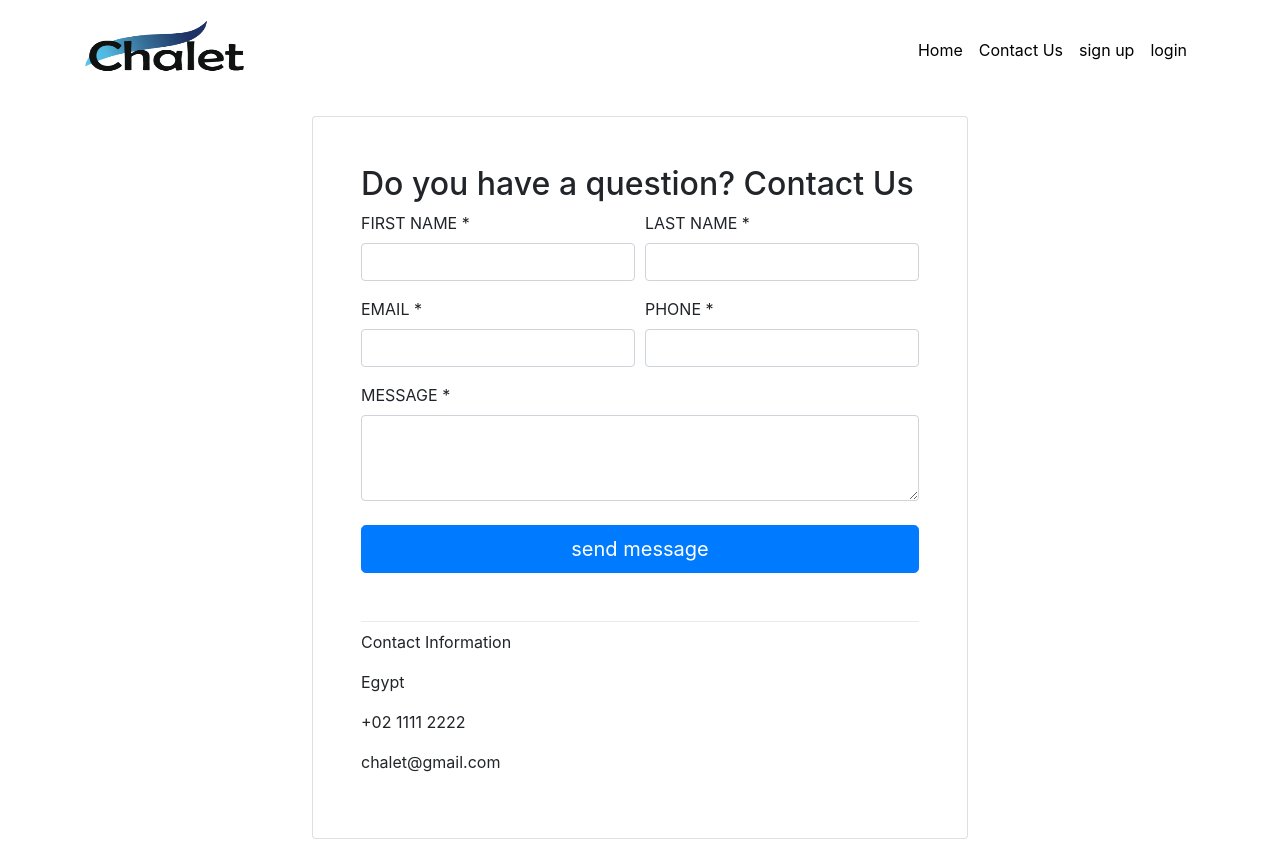
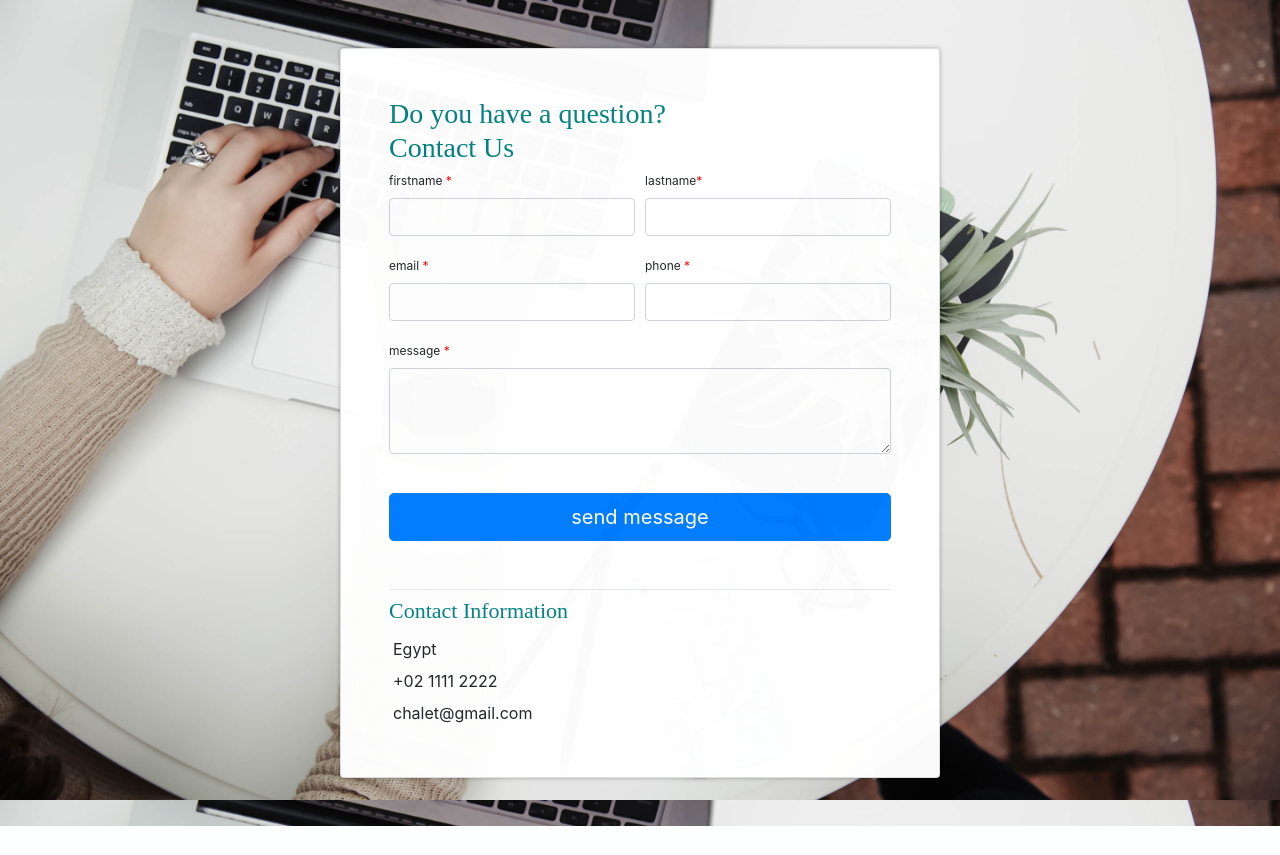
Before and after one commit to OmniaOsman/Chalet_website, a Django app: page /contactUs/ in a window 1280 px wide. After the commit the page ends 826 px from the top, so only its background shows below. Run offline with Django 3.2, Linux system fonts and the light colour scheme; parts of the project's set-up code (start-up, migrations or seed data) failed here and were passed over; some libraries are stand-ins or nearby versions.

Commit message:
update homepage

```diff
--- /dev/null
+++ b/homepage/static/contact_css.css
@@ -0,0 +1,82 @@
+.img2 {
+    background-image: url("corinne-kutz-tMI2_-r5Nfo-unsplash.jpg");
+    Background-size : 100% 100% ;
+    Background-attachment: fixed ;
+}
+
+body {
+    background: #027676;
+    font-family: Arial, Helvetica;
+}
+
+@import url('https://fonts.google.com/specimen/Roboto+Slab?query=roboto+slab');
+
+.card {
+    border: none;
+    border-radius: 0;
+    width: 600px;
+    box-shadow: 0 0 4px rgba(0, 0, 0, 0.3);
+    opacity: 98%;
+}
+
+h3 {
+    font-family: Roboto Slab !important;
+    font-weight: bold;
+}
+
+.contact{
+    font-family: Roboto Slab !important;
+    font-size: 22px;
+    color: #028282
+}
+
+.form-group span {
+    color: rgb(255, 0, 0)
+}
+
+.form-group label {
+    font-size: 12px;
+}
+
+.form-control:focus {
+    border: 1.5px solid #adb5bd;
+    border-radius: 0;
+    box-shadow: none;
+    background: #ff000012;
+    letter-spacing: 1px;
+    color: #000
+}
+
+.btn-block {
+    border-radius: 0;
+    border: none;
+    background: blue;
+    margin-top: 10px;
+    padding-top: 0px;
+    background: #027676
+}
+
+.btn-block:hover {
+    background: #005688;
+}
+
+.btn-block:focus {
+    box-shadow: none;
+    background: #018080 !important
+}
+
+.btn-primary span {
+    font-size: 12px;
+}
+
+.val_error {
+    color: #dc3545;
+    font-size: 10px;
+    padding-top: 5px;
+    font-weight: bold
+}
+
+.contact1{
+    font-size: 16px;
+    margin: 4px;
+}
--- a/homepage/templates/contactUs.html
+++ b/homepage/templates/contactUs.html
@@ -1,85 +1,68 @@
 {% load static %}
-<!DOCTYPE html>
-<html>
-<head>
-    <meta charset="utf-8">
-    <meta http-equiv="X-UA-Compatible" content="IE=edge">
-    <meta name="viewport" content="width=device-width, initial-scale=1">
-    <link rel="stylesheet" href="{% static 'main.css' %}">
+{% block content %}
+    <link rel="stylesheet" href="{% static 'contact_css.css' %}">
     <title>Contact Us</title>
     <link href="https://cdnjs.cloudflare.com/ajax/libs/simple-line-icons/2.4.1/css/simple-line-icons.min.css" rel="stylesheet">
     <link rel="stylesheet" href="https://maxcdn.bootstrapcdn.com/bootstrap/4.0.0/css/bootstrap.min.css">
     <link rel="stylesheet" href="assets/css/style.css">
-</head>
+{% endblock content %}
+
+{% block class %}
     <body class="img2">
-<!-- background-->
-    <div >
-        <div class="co"></div>
-
-    <!-- navbar -->
-<!-- NAVBAR-->
-<nav class="navbar navbar-expand-lg py-3 s" style=" background: white">
-  <div class="container">
-    <a href="#" class="navbar-brand">
-      <!-- Logo Image -->
-      <img src="{% static 'chv.png' %}" width="160"  height="58" alt="" class="d-inline-block align-middle mr-2">
-    </a>
-
-    <button type="button" data-toggle="collapse" data-target="#navbarSupportedContent" aria-controls="navbarSupportedContent" aria-expanded="false" aria-label="Toggle navigation" class="navbar-toggler"><span class="navbar-toggler-icon"></span></button>
-
-    <div id="navbarSupportedContent" class="collapse navbar-collapse">
-      <ul class="navbar-nav ml-auto" >
-        <li class="nav-item active" ><a href="{{ 'http://localhost:8000/' }}" class="nav-link" style="color: black">Home <span class="sr-only">(current)</span></a></li>
-        <li class="nav-item"><a href="#" class="nav-link" style="color: black">Contact Us</a></li>
-        <li class="nav-item"><a href="{{'http://localhost:8000/accounts/register'}}" class="nav-link" style="color: black">sign up</a></li>
-        <li class="nav-item" ><a href="{{ 'http://localhost:8000/accounts/login' }}" class="nav-link" style="color: black">login</a></li>
-      </ul>
-    </div>
-  </div>
-</nav>
-
+        {% block content1 %}
             <!-- contact panel -->
             <div class="container">
                 <div class="row">
-        <div class="card d-flex justify-content-center mx-auto my-3 p-5">
-            <h2> Do you have a question?
-            Contact Us</h2>
+
+                    <div class="card d-flex justify-content-center mx-auto my-5 p-5">
+                        <h3 style='color: #028282'>Do you have a question?<br>
+                        Contact Us</h3>
                         <div class="form-row">
-                <div class="form-group col-md-6 first"> <label for="inputFirstName">FIRST NAME <span>*</span></label> <input type="text" class="form-control" id="inputFirstName" name="firstname" required>
+                            <div class="form-group col-md-6 first">
+                                <label for="inputFirstName">firstname <span>*</span></label>
+                                <input type="text" class="form-control" id="inputFirstName" name="firstname" required>
                                 <div id="fname_error" class="val_error"></div>
                             </div>
-                <div class="form-group col-md-6 first"> <label for="inputLastName">LAST NAME <span>*</span></label> <input type="text" class="form-control" id="inputLastName" name="lastname">
+
+                            <div class="form-group col-md-6 first">
+                                <label for="inputLastName">lastname<span>*</span></label>
+                                <input type="text" class="form-control" id="inputLastName" name="lastname">
                                 <div id="lname_error" class="val_error"></div>
                             </div>
                         </div>
+
                         <div class="form-row">
-                <div class="form-group col-md-6"> <label for="inputEmail">EMAIL <span>*</span></label> <input type="email" class="form-control" id="inputEmail" name="youremail">
+                            <div class="form-group col-md-6">
+                                <label for="inputEmail">email <span>*</span></label>
+                                <input type="email" class="form-control" id="inputEmail" name="youremail">
                                 <div id="email_error" class="val_error"></div>
                             </div>
-                <div class="form-group col-md-6"> <label for="inputPhone">PHONE <span>*</span></label> <input type="text" class="form-control" id="inputPhone" name="yourphoneno">
+
+                            <div class="form-group col-md-6">
+                                <label for="inputPhone">phone <span>*</span></label>
+                                <input type="text" class="form-control" id="inputPhone" name="yourphone">
                                 <div id="phone_error" class="val_error"></div>
                             </div>
                         </div>
-            <div class="form-group mt-0"> <label for="exampleFormControlTextarea1">MESSAGE <span>*</span></label> <textarea class="form-control" id="exampleFormControlTextarea1" rows="3" name="your message"></textarea>
+
+                        <div class="form-group mt-0">
+                            <label for="exampleFormControlTextarea1">message <span>*</span></label>
+                            <textarea class="form-control" id="exampleFormControlTextarea1" rows="3" name="your message"></textarea>
                             <div id="message_error" class="val_error"></div>
-                <div class="form-button pt-4"> <input type="submit" class="btn btn-primary btn-block btn-lg" value="send message" name="send message"><span style="color: white"; >SEND MESSAGE</span></input> </div>
+                            <div class="form-button pt-4">
+                                <input type="submit" class="btn btn-primary btn-block btn-lg" value="send message" name="send message">
+                                <span style="color: white"; >SEND MESSAGE</span></input>
+                            </div>
                         </div>
 
                         <div class="dropdown-divider"></div>
-                <div class="font">
-                    <p> Contact Information </p>
-                    <p> Egypt</p>
-                    <p> +02 1111 2222</p>
-                    <p> chalet@gmail.com</p>
+                            <h3 class='contact'> Contact Information </h3>
+                            <p class='contact1'> Egypt</p>
+                            <p class='contact1'> +02 1111 2222</p>
+                            <p class='contact1'> chalet@gmail.com</p>
                     </div>
                 </div>
-
             </div>
-        </div>
-
-
-    </div>
-
-
+        {% endblock content1 %}
     </body>
-</html>
+{% endblock class %}
```
Also changed, not shown: homepage/templates/base.html (+4 -5 lines), ains.jpg (added), dahab.jpg (added), dahab_28C2uOe.jpg (added), dahab_ppkVPJv.jpg (added), dahab_qd4Tqj5.jpg (added), h.jpg (added). Lines whose indentation alone changed are shown as unchanged.
